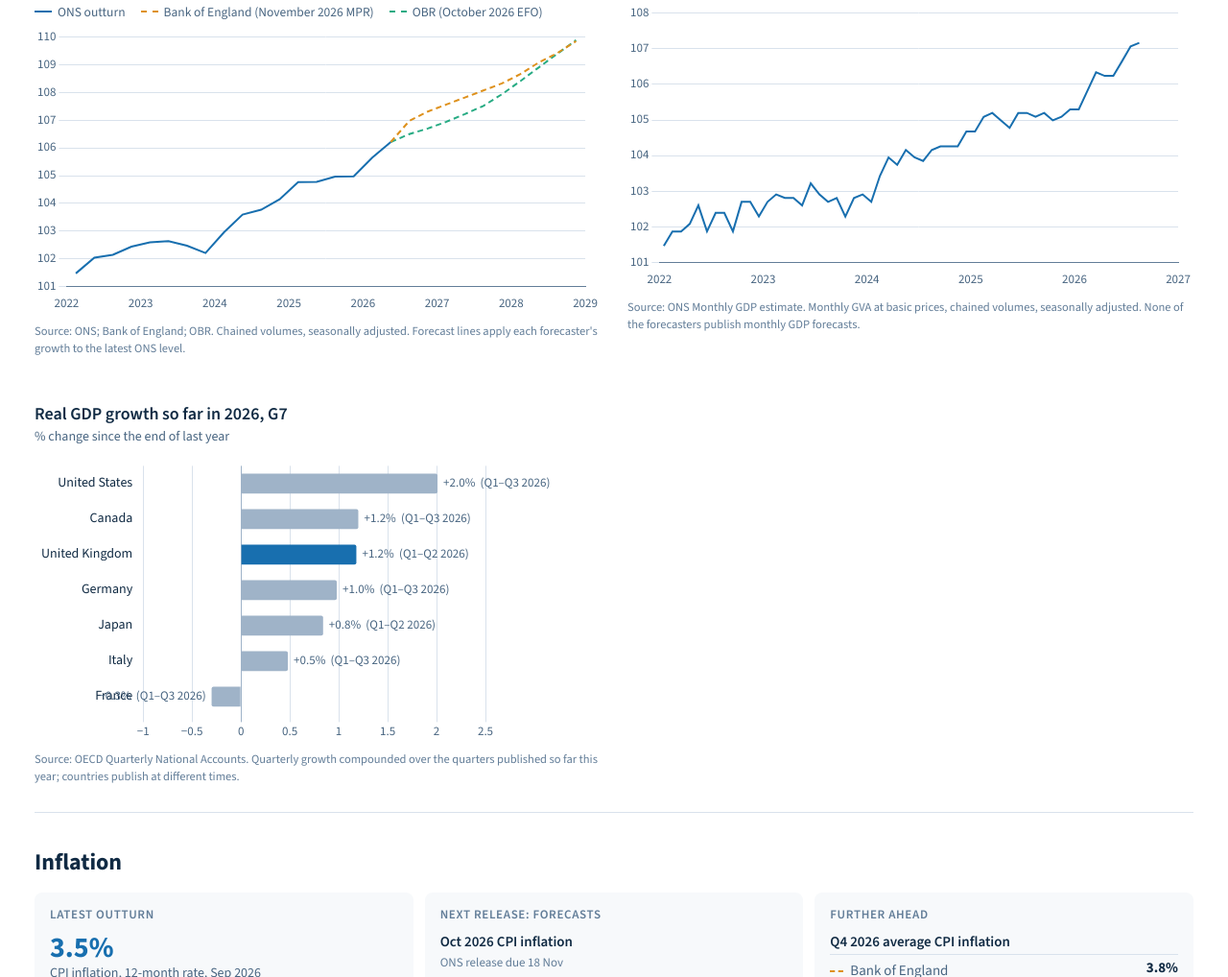
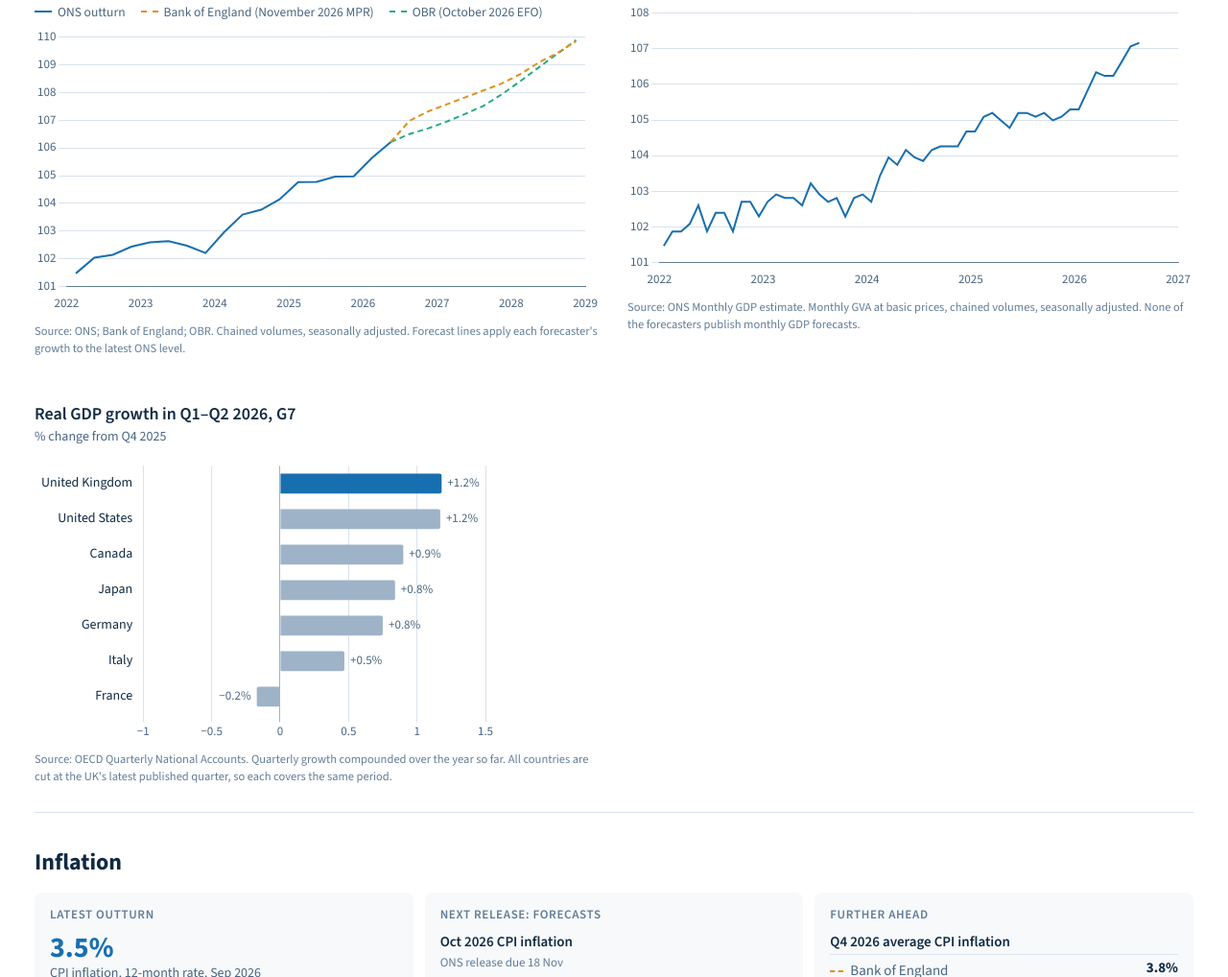
Before and after one commit to Emily-coding/Sturfrymacro, a plain HTML site: page index.html in a window 1280 px wide. Shown: the part 450-1468 px from the top of the page at 96% size. Drawn offline with nearby package versions, Linux system fonts and the light colour scheme.

Commit message:
G7 comparison: cut every country at the UK's latest quarter
Co-Authored-By: Claude Opus 5.5 <noreply@anthropic.com>

```diff
--- a/data/dashboard/dashboard.json
+++ b/data/dashboard/dashboard.json
@@ -508,54 +508,54 @@
      "source": "ONS Monthly GDP estimate"
     },
     {
-     "title": "Real GDP growth so far in 2026, G7",
-     "units": "% change since the end of last year",
+     "title": "Real GDP growth in Q1–Q2 2026, G7",
+     "units": "% change from Q4 2025",
      "type": "bars",
      "bars": [
       {
+       "name": "United Kingdom",
+       "value": 1.18,
+       "period": "",
+       "colour": "#186FAF"
+      },
+      {
        "name": "United States",
-       "value": 2.01,
-       "period": "Q1–Q3 2026",
+       "value": 1.17,
+       "period": "",
        "colour": "#9FB3C8"
       },
       {
        "name": "Canada",
-       "value": 1.2,
-       "period": "Q1–Q3 2026",
+       "value": 0.9,
+       "period": "",
        "colour": "#9FB3C8"
       },
       {
-       "name": "United Kingdom",
-       "value": 1.18,
-       "period": "Q1–Q2 2026",
-       "colour": "#186FAF"
-      },
-      {
-       "name": "Germany",
-       "value": 0.98,
-       "period": "Q1–Q3 2026",
+       "name": "Japan",
+       "value": 0.84,
+       "period": "",
        "colour": "#9FB3C8"
       },
       {
-       "name": "Japan",
-       "value": 0.84,
-       "period": "Q1–Q2 2026",
+       "name": "Germany",
+       "value": 0.75,
+       "period": "",
        "colour": "#9FB3C8"
       },
       {
        "name": "Italy",
-       "value": 0.48,
-       "period": "Q1–Q3 2026",
+       "value": 0.47,
+       "period": "",
        "colour": "#9FB3C8"
       },
       {
        "name": "France",
-       "value": -0.3,
-       "period": "Q1–Q3 2026",
+       "value": -0.17,
+       "period": "",
        "colour": "#9FB3C8"
       }
      ],
-     "note": "Quarterly growth compounded over the quarters published so far this year; countries publish at different times.",
+     "note": "Quarterly growth compounded over the year so far. All countries are cut at the UK's latest published quarter, so each covers the same period.",
      "source": "OECD Quarterly National Accounts"
     }
    ]
--- a/index.html
+++ b/index.html
@@ -169,7 +169,7 @@ function renderBarChart(canvas, chart) {
       meta.data.forEach((bar, i) => {
         const b = chart.bars[i]; const right = b.value >= 0;
         ctx.textAlign = right ? "left" : "right";
-        ctx.fillText(`${b.value >= 0 ? "+" : ""}${fmt(b.value)}%  (${b.period})`.replace("+−", "−"),
+        ctx.fillText(`${b.value >= 0 ? "+" : ""}${fmt(b.value)}%${b.period ? `  (${b.period})` : ""}`.replace("+−", "−"),
                      bar.x + (right ? 6 : -6), bar.y);
       });
       ctx.restore();
```
Also changed, not shown: 1 other file.
